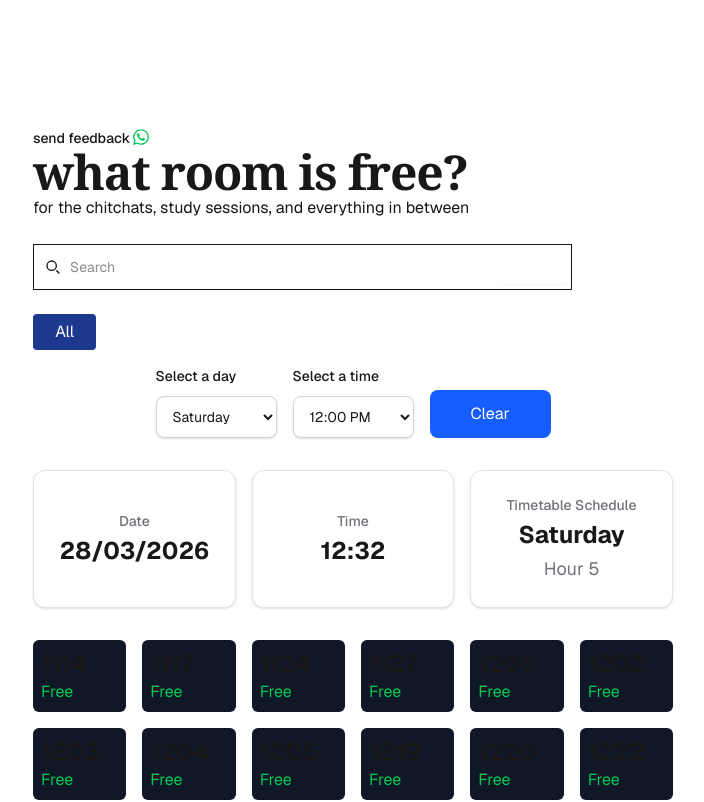
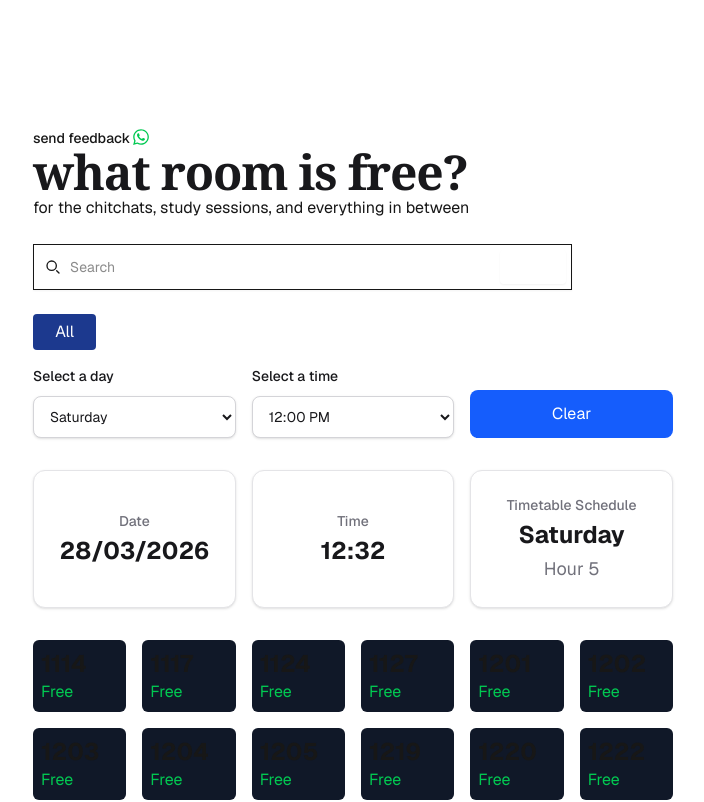
Before and after one commit to varshneymehul/what-room-is-free, a Next.js app: page / in a window 1280 px wide. Shown: the top 802 px of the page, without its empty margins (287-991 px from the left). Built offline with nearby package versions, Linux system fonts and the light colour scheme.

Commit message:
fix margins

```diff
--- a/app/page.tsx
+++ b/app/page.tsx
@@ -223,7 +223,7 @@ export default function Home() {
 
         </div>
         {/* Create a search time filter */ }
-        <form className="max-w mx-auto grid grid-cols-3 gap-4" onSubmit={ (e) => e.preventDefault() }>
+        <form className="w-full mx-auto grid grid-cols-2 sm:grid-cols-3 gap-2 sm:gap-4" onSubmit={ (e) => e.preventDefault() }>
           <div>
             <label htmlFor="search-day" className="block mb-2.5 text-sm font-medium text-zinc-900 dark:text-zinc-100">Select a day</label>
             <select id="search-day" value={ timeFilterDay } onChange={ (e) => setTimeFilterDay(Number(e.target.value)) } className="block w-full px-3 py-2.5 bg-white dark:bg-zinc-900 border border-zinc-300 dark:border-zinc-700 text-zinc-900 dark:text-zinc-100 text-sm rounded-lg focus:ring-blue-500 focus:border-blue-500 shadow-sm">
@@ -252,7 +252,7 @@ export default function Home() {
               <option value="12">7:00 PM</option>
             </select>
           </div>
-          <button type="button" onClick={ () => { setTimeFilterDay(day); setTimeFilterHour(hour); } } className="mt-6 px-4 py-2 bg-blue-600 text-white rounded-lg hover:bg-blue-700 transition-colors">Clear</button>
+          <button type="button" onClick={ () => { setTimeFilterDay(day); setTimeFilterHour(hour); } } className="sm:mt-6 px-4 py-2 bg-blue-600 text-white rounded-lg hover:bg-blue-700 transition-colors col-span-2 sm:col-span-1">Clear</button>
         </form>
         {/* Display current time */ }
         <div className="grid grid-cols-1 md:grid-cols-3 gap-4 w-full my-8">
```
